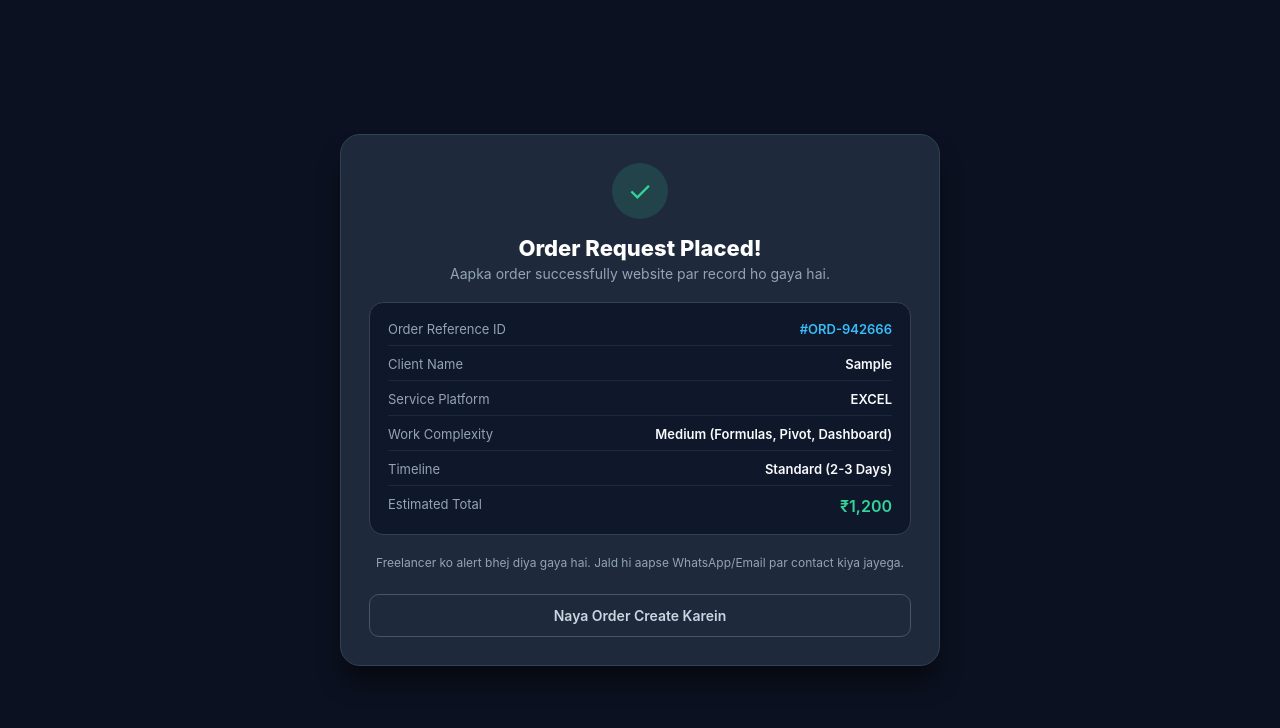
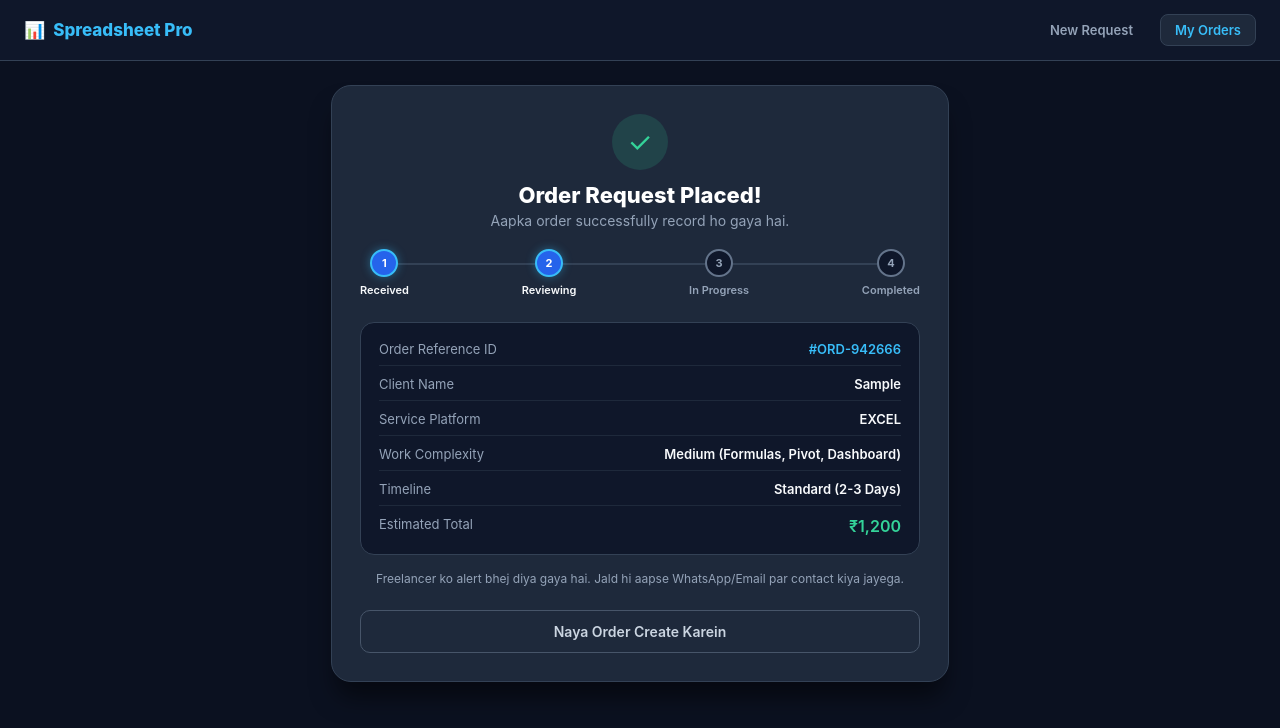
Before and after one commit to ClickVlogHub/sheetcraft-freelance, a plain HTML site: page index.html in a window 1280 px wide. Both pictures are taken after typing "Sample", "name@example.com", "5551234", "Sample" into the empty fields and a click on the button "Confirm & Submit Request". Drawn offline with Linux system fonts and the light colour scheme.

Commit message:
index.html

```diff
--- a/index.html
+++ b/index.html
@@ -6,8 +6,63 @@
   <title>Spreadsheet Freelance Portal</title>
   <style>
     * { box-sizing: border-box; margin: 0; padding: 0; font-family: -apple-system, BlinkMacSystemFont, "Segoe UI", Roboto, Helvetica, Arial, sans-serif; }
-    body { background-color: #0b1120; color: #f8fafc; padding: 24px 16px; min-height: 100vh; display: flex; justify-content: center; align-items: center; }
-    .card { background: #1e293b; width: 100%; max-width: 600px; border-radius: 20px; border: 1px solid #334155; padding: 28px; box-shadow: 0 20px 25px -5px rgba(0, 0, 0, 0.5); }
+    body { background-color: #0b1120; color: #f8fafc; padding: 0 0 40px 0; min-height: 100vh; display: flex; flex-direction: column; align-items: center; }
+
+    /* Top Navigation Bar */
+    .navbar {
+      width: 100%;
+      background: #0f172a;
+      border-bottom: 1px solid #334155;
+      padding: 14px 24px;
+      display: flex;
+      justify-content: space-between;
+      align-items: center;
+      position: sticky;
+      top: 0;
+      z-index: 100;
+    }
+    .nav-brand {
+      font-size: 17px;
+      font-weight: 800;
+      color: #38bdf8;
+      display: flex;
+      align-items: center;
+      gap: 8px;
+    }
+    .nav-links {
+      display: flex;
+      gap: 12px;
+    }
+    .nav-item {
+      background: transparent;
+      border: 1px solid transparent;
+      color: #94a3b8;
+      padding: 7px 14px;
+      border-radius: 8px;
+      font-size: 13px;
+      font-weight: 600;
+      cursor: pointer;
+      transition: 0.2s;
+    }
+    .nav-item:hover {
+      color: #f8fafc;
+      background: #1e293b;
+    }
+    .nav-item.active {
+      background: #1e293b;
+      color: #38bdf8;
+      border-color: #334155;
+    }
+
+    /* Container Card */
+    .main-container {
+      width: 100%;
+      max-width: 650px;
+      padding: 24px 16px;
+      display: flex;
+      justify-content: center;
+    }
+    .card { background: #1e293b; width: 100%; border-radius: 20px; border: 1px solid #334155; padding: 28px; box-shadow: 0 20px 25px -5px rgba(0, 0, 0, 0.5); }
     .header { text-align: center; margin-bottom: 24px; }
     .header h1 { font-size: 24px; font-weight: 800; color: #ffffff; }
     .header p { color: #94a3b8; font-size: 14px; margin-top: 6px; }
@@ -26,20 +81,90 @@
     .submit-btn { width: 100%; background: #2563eb; color: #ffffff; border: none; padding: 14px; border-radius: 12px; font-size: 15px; font-weight: 700; cursor: pointer; margin-top: 14px; transition: background 0.2s; }
     .submit-btn:active { background: #1d4ed8; }
 
+    /* Order Tracker Visual Bar */
+    .status-tracker {
+      display: flex;
+      justify-content: space-between;
+      position: relative;
+      margin: 20px 0 25px;
+    }
+    .status-tracker::before {
+      content: '';
+      position: absolute;
+      top: 14px;
+      left: 15px;
+      right: 15px;
+      height: 2px;
+      background: #334155;
+      z-index: 1;
+    }
+    .step-item {
+      position: relative;
+      z-index: 2;
+      display: flex;
+      flex-direction: column;
+      align-items: center;
+      gap: 6px;
+    }
+    .step-dot {
+      width: 28px;
+      height: 28px;
+      border-radius: 50%;
+      background: #0f172a;
+      border: 2px solid #64748b;
+      display: flex;
+      align-items: center;
+      justify-content: center;
+      font-size: 11px;
+      font-weight: 700;
+      color: #94a3b8;
+    }
+    .step-item.active .step-dot {
+      background: #2563eb;
+      border-color: #38bdf8;
+      color: #ffffff;
+      box-shadow: 0 0 10px rgba(56, 189, 248, 0.4);
+    }
+    .step-label {
+      font-size: 11px;
+      color: #94a3b8;
+      font-weight: 600;
+    }
+    .step-item.active .step-label {
+      color: #f8fafc;
+    }
+
     /* Success / Summary Dashboard Screen */
-    .success-badge { display: inline-flex; align-items: center; justify-content: center; width: 56px; height: 56px; background: rgba(52, 211, 153, 0.15); color: #34d399; font-size: 28px; border-radius: 50%; margin-bottom: 16px; }
-    .summary-card { background: #0f172a; border: 1px solid #334155; border-radius: 14px; padding: 18px; margin: 20px 0; text-align: left; }
+    .success-badge { display: inline-flex; align-items: center; justify-content: center; width: 56px; height: 56px; background: rgba(52, 211, 153, 0.15); color: #34d399; font-size: 28px; border-radius: 50%; margin-bottom: 12px; }
+    .summary-card { background: #0f172a; border: 1px solid #334155; border-radius: 14px; padding: 18px; margin: 16px 0; text-align: left; }
     .summary-row { display: flex; justify-content: space-between; font-size: 13px; margin-bottom: 10px; border-bottom: 1px solid #1e293b; padding-bottom: 8px; }
     .summary-row:last-child { border-bottom: none; margin-bottom: 0; padding-bottom: 0; }
     .summary-row span:first-child { color: #94a3b8; }
     .summary-row span:last-child { color: #f8fafc; font-weight: 600; text-align: right; }
     .reset-btn { width: 100%; background: transparent; border: 1px solid #475569; color: #cbd5e1; padding: 12px; border-radius: 10px; font-size: 14px; font-weight: 600; cursor: pointer; margin-top: 8px; }
 
-    @media(max-width: 480px) { .grid-2 { grid-template-columns: 1fr; } }
+    @media(max-width: 480px) {
+      .grid-2 { grid-template-columns: 1fr; }
+      .navbar { padding: 12px 16px; }
+      .step-label { font-size: 10px; }
+    }
   </style>
 </head>
 <body>
 
+  <!-- Top Navigation Header -->
+  <nav class="navbar">
+    <div class="nav-brand">
+      <span>📊</span>
+      <span>Spreadsheet Pro</span>
+    </div>
+    <div class="nav-links">
+      <button class="nav-item active" id="navOrder" onclick="switchNav('order')">New Request</button>
+      <button class="nav-item" id="navTrack" onclick="switchNav('track')">My Orders</button>
+    </div>
+  </nav>
+
+  <div class="main-container">
     <div class="card">
 
       <!-- 1. Booking Form Section -->
@@ -115,11 +240,31 @@
         </form>
       </div>
 
-    <!-- 2. On-Page Client Summary Dashboard -->
+      <!-- 2. Order Confirmation & Tracking Dashboard -->
       <div id="confirmationSection" class="hidden" style="text-align: center;">
         <div class="success-badge">✓</div>
         <h2 style="font-size: 22px; font-weight: 800; color: #ffffff;">Order Request Placed!</h2>
-      <p style="color: #94a3b8; font-size: 14px; margin-top: 4px;">Aapka order successfully website par record ho gaya hai.</p>
+        <p style="color: #94a3b8; font-size: 14px; margin-top: 4px;">Aapka order successfully record ho gaya hai.</p>
+
+        <!-- Live Progress Status -->
+        <div class="status-tracker">
+          <div class="step-item active">
+            <div class="step-dot">1</div>
+            <div class="step-label">Received</div>
+          </div>
+          <div class="step-item active">
+            <div class="step-dot">2</div>
+            <div class="step-label">Reviewing</div>
+          </div>
+          <div class="step-item">
+            <div class="step-dot">3</div>
+            <div class="step-label">In Progress</div>
+          </div>
+          <div class="step-item">
+            <div class="step-dot">4</div>
+            <div class="step-label">Completed</div>
+          </div>
+        </div>
 
         <div class="summary-card">
           <div class="summary-row">
@@ -152,15 +297,37 @@
           Freelancer ko alert bhej diya gaya hai. Jald hi aapse WhatsApp/Email par contact kiya jayega.
         </p>
 
-      <button onclick="window.location.reload()" class="reset-btn">Naya Order Create Karein</button>
+        <button onclick="switchNav('order')" class="reset-btn">Naya Order Create Karein</button>
       </div>
 
+    </div>
   </div>
 
   <script>
     // APNA 10-DIGIT WHATSAPP NUMBER YAHAN DALEIN (Country code 91 ke sath)
     const MY_PHONE = "919876543210";
     let selectedService = 'excel';
+    let hasActiveOrder = false;
+
+    function switchNav(view) {
+      document.getElementById('navOrder').classList.remove('active');
+      document.getElementById('navTrack').classList.remove('active');
+
+      if (view === 'order') {
+        document.getElementById('navOrder').classList.add('active');
+        document.getElementById('formSection').classList.remove('hidden');
+        document.getElementById('confirmationSection').classList.add('hidden');
+      } else if (view === 'track') {
+        document.getElementById('navTrack').classList.add('active');
+        if (hasActiveOrder) {
+          document.getElementById('formSection').classList.add('hidden');
+          document.getElementById('confirmationSection').classList.remove('hidden');
+        } else {
+          alert('Abhi tak koi active order nahi mila! Pehle form fill karke submit karein.');
+          switchNav('order');
+        }
+      }
+    }
 
     function setService(type) {
       selectedService = type;
@@ -209,7 +376,7 @@
 
       const orderId = 'ORD-' + Math.floor(100000 + Math.random() * 900000);
 
-      // 1. Client ko website par Dashboard / Receipt view dikhayein
+      // Receipt data update
       document.getElementById('sumOrderId').innerText = '#' + orderId;
       document.getElementById('sumName').innerText = name;
       document.getElementById('sumService').innerText = selectedService.toUpperCase();
@@ -217,10 +384,10 @@
       document.getElementById('sumTimeline').innerText = deliveryText;
       document.getElementById('sumTotal').innerText = '₹' + total.toLocaleString('en-IN');
 
-      document.getElementById('formSection').classList.add('hidden');
-      document.getElementById('confirmationSection').classList.remove('hidden');
+      hasActiveOrder = true;
+      switchNav('track');
 
-      // 2. Freelancer (Aapke) WhatsApp par alert notification trigger
+      // WhatsApp alert message
       let alertMsg = `*🔔 NEW ORDER ON WEBSITE (#${orderId})*\n\n`;
       alertMsg += `*Client:* ${name}\n`;
       alertMsg += `*Phone:* ${phone}\n`;
@@ -233,7 +400,6 @@
       alertMsg += `*Work Details:* ${notes}\n\n`;
       alertMsg += `*💰 Estimated Amount:* ₹${total}`;
 
-      // Background notification open
       window.open("https://wa.me/" + MY_PHONE + "?text=" + encodeURIComponent(alertMsg), "_blank");
     });
 
```
Lines whose indentation alone changed are shown as unchanged.
